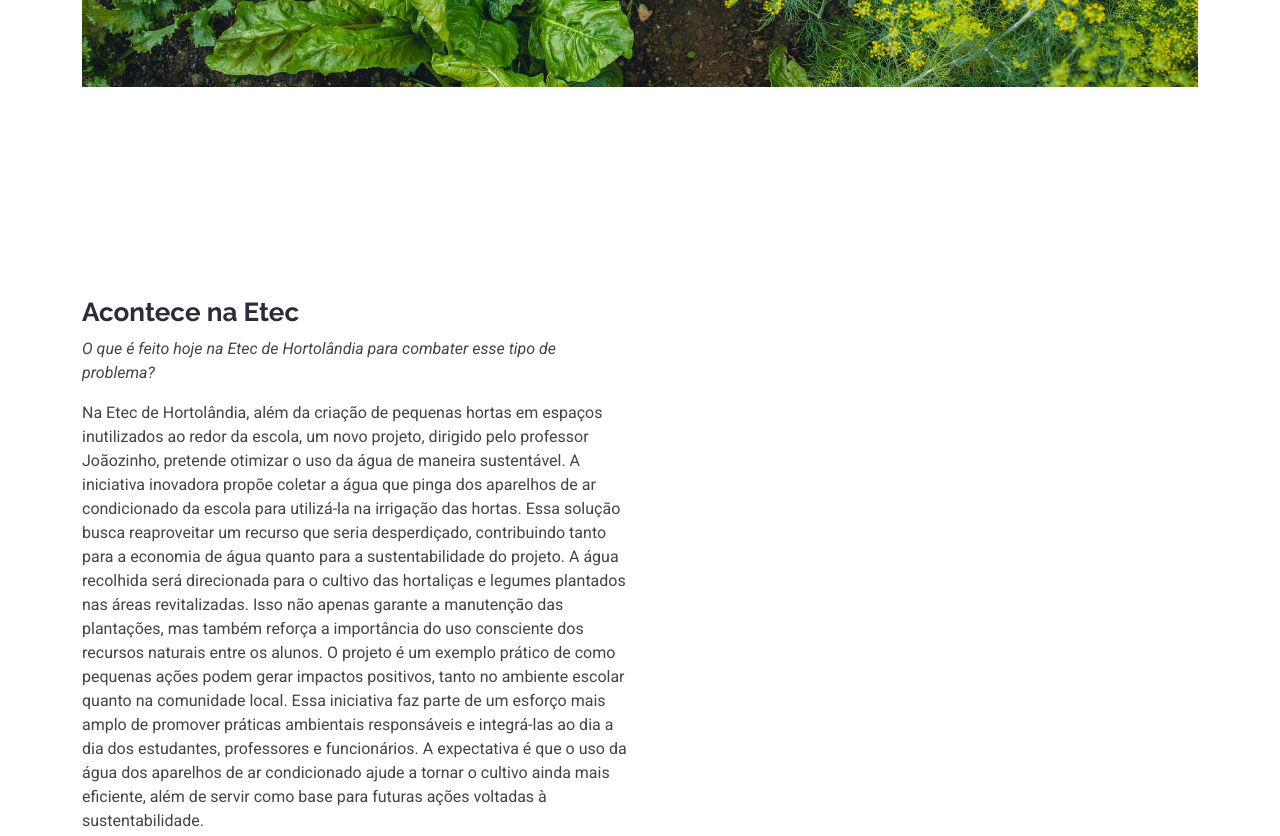
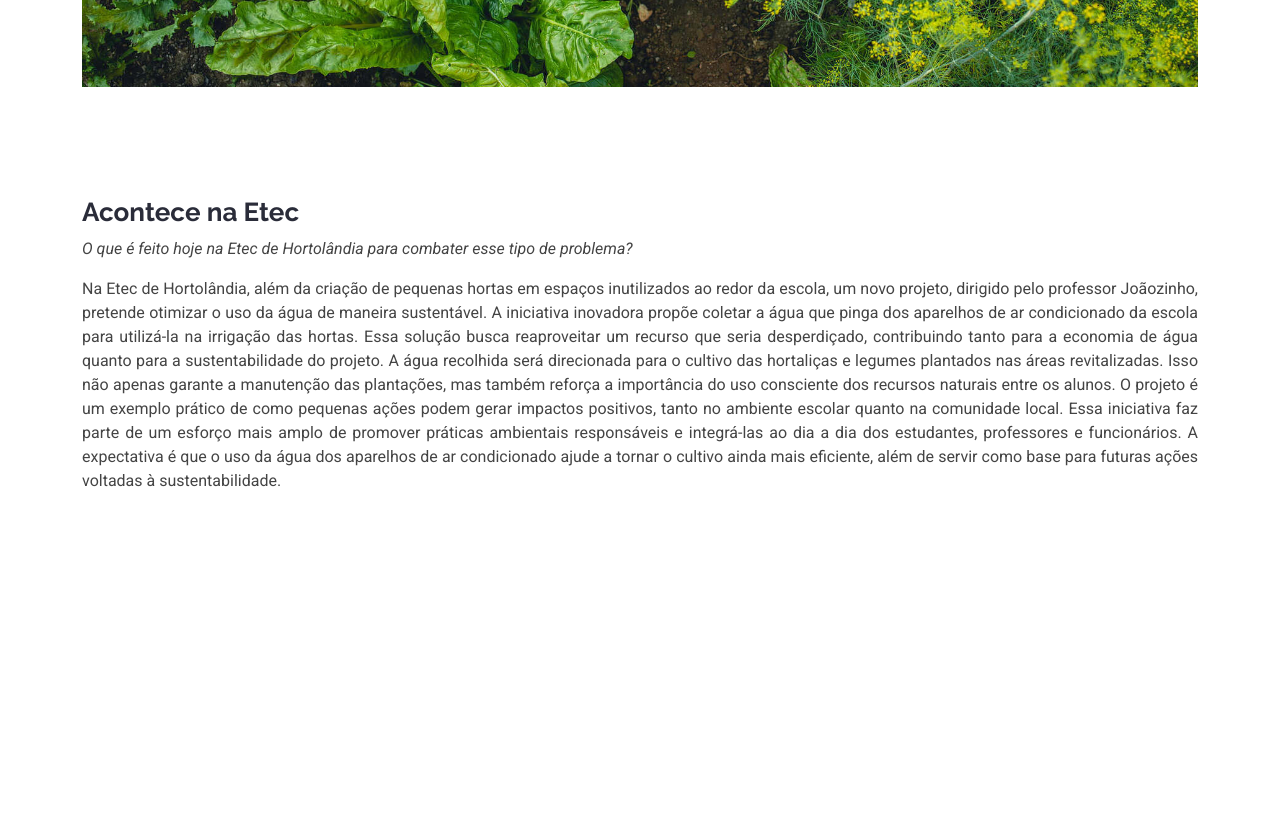
Before and after one commit to odcostaa/projeto-epa-github, a plain HTML site: page index.html in a window 1280 px wide. Shown: the part 2720-3556 px from the top of the page. Drawn offline with Linux system fonts and the light colour scheme.

Commit message:
Add files via upload

```diff
--- a/assets/css/main.css
+++ b/assets/css/main.css
@@ -2626,3 +2626,33 @@ border-radius: 50px;
 #ods15-img{
   width: 70%;
 }
+
+
+#acontece-etec p,
+#projeto p{
+  text-align: justify;
+
+}
+
+
+
+#acontece-etec{
+margin: -100px 0px;
+}
+
+#acontece-etec .col-lg-6{
+  width: 100%;
+  }
+
+
+
+
+
+
+  #center-professores{
+    justify-content: center;
+  }
+
+  #espaco-titulo-professores{
+    margin-top: 60px;
+  }
--- a/css/main.css
+++ b/css/main.css
@@ -2626,3 +2626,33 @@ border-radius: 50px;
 #ods15-img{
   width: 70%;
 }
+
+
+#acontece-etec p,
+#projeto p{
+  text-align: justify;
+
+}
+
+
+
+#acontece-etec{
+margin: -100px 0px;
+}
+
+#acontece-etec .col-lg-6{
+  width: 100%;
+  }
+
+
+
+
+
+
+  #center-professores{
+    justify-content: center;
+  }
+
+  #espaco-titulo-professores{
+    margin-top: 60px;
+  }
```
